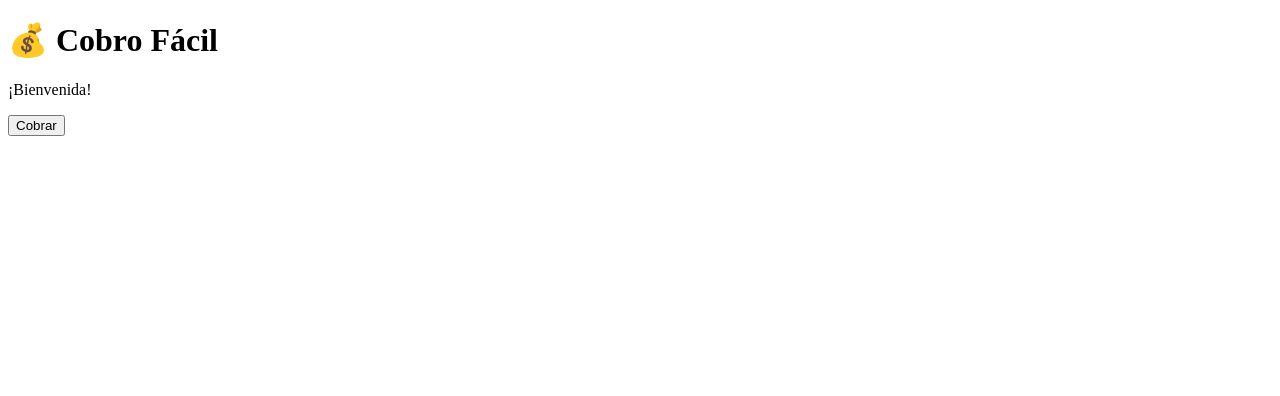
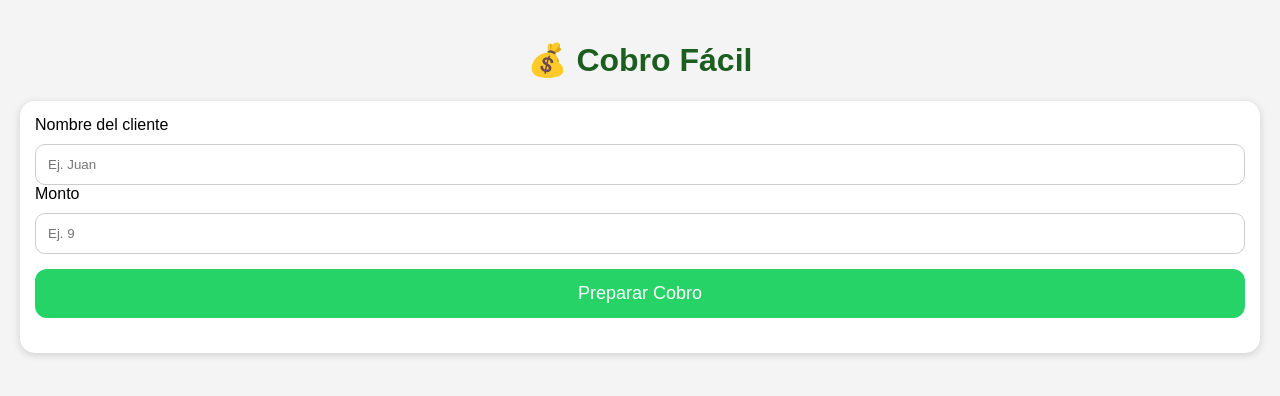
Before and after one commit to selenoliver2003-crypto/cobro-facil, a plain HTML site: page index.html in a window 1280 px wide. Drawn offline with Linux system fonts and the light colour scheme.

Commit message:
Update index.html

```diff
--- a/index.html
+++ b/index.html
@@ -2,15 +2,93 @@
 <html lang="es">
 <head>
 <meta charset="UTF-8">
-<meta name="viewport" content="width=device-width, initial-scale=1.0">
+<meta name="viewport" content="width=device-width, initial-scale=1">
 <title>Cobro Fácil</title>
+
+<style>
+body{
+font-family:Arial,sans-serif;
+background:#f4f4f4;
+margin:0;
+padding:20px;
+}
+
+h1{
+text-align:center;
+color:#1b5e20;
+}
+
+.card{
+background:white;
+padding:15px;
+border-radius:15px;
+margin-top:20px;
+box-shadow:0 2px 8px rgba(0,0,0,.15);
+}
+
+input{
+width:100%;
+padding:12px;
+margin-top:10px;
+border-radius:10px;
+border:1px solid #ccc;
+box-sizing:border-box;
+}
+
+button{
+width:100%;
+margin-top:15px;
+padding:14px;
+border:none;
+border-radius:12px;
+background:#25D366;
+color:white;
+font-size:18px;
+}
+
+#resultado{
+margin-top:20px;
+font-weight:bold;
+}
+</style>
+
 </head>
+
 <body>
+
 <h1>💰 Cobro Fácil</h1>
 
-<p>¡Bienvenida!</p>
+<div class="card">
 
-<button>Cobrar</button>
+<label>Nombre del cliente</label>
+<input id="cliente" placeholder="Ej. Juan">
+
+<label>Monto</label>
+<input id="monto" placeholder="Ej. 9">
+
+<button onclick="crear()">Preparar Cobro</button>
+
+<div id="resultado"></div>
+
+</div>
+
+<script>
+
+function crear(){
+
+let nombre=document.getElementById("cliente").value;
+
+let monto=document.getElementById("monto").value;
+
+document.getElementById("resultado").innerHTML=
+
+"✅ Cobro preparado para <b>"+nombre+
+"</b><br><br>Monto: Bs. "+monto+
+"<br><br>En la siguiente versión abriremos automáticamente WhatsApp.";
+
+}
+
+</script>
 
 </body>
 </html>
```
